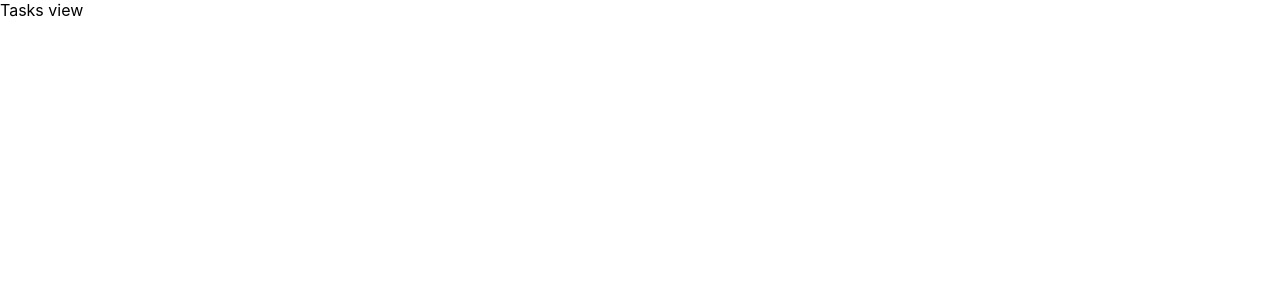
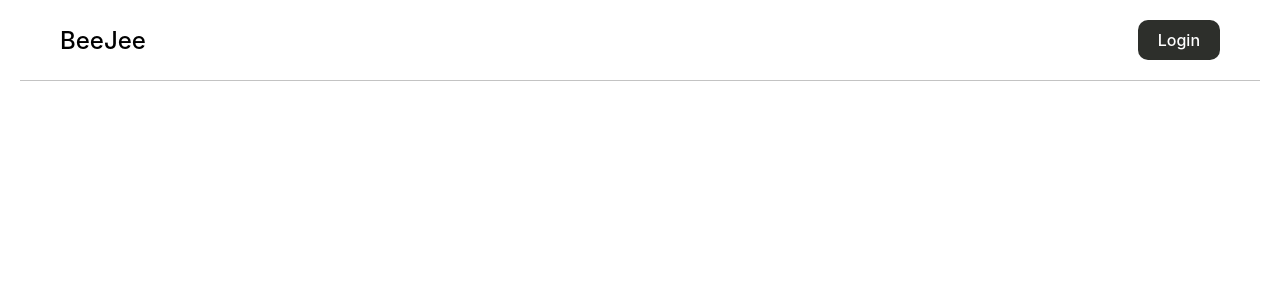
Before and after one commit to Crepiks/beejee-task, a React (Create React App) app: page / in a window 1280 px wide. Shown: the top 300 px of the page. Built offline with nearby package versions, Linux system fonts and the light colour scheme.

Commit message:
feat: implement header component

```diff
--- /dev/null
+++ b/src/components/header/header.module.css
@@ -0,0 +1,23 @@
+.header {
+  height: 80px;
+  margin: 0 20px;
+  padding: 0 40px;
+  display: flex;
+  align-items: center;
+  justify-content: space-between;
+  border-bottom: 1px solid #c3c3c3;
+}
+
+.logo {
+  font-size: 24px;
+  font-weight: 500;
+}
+
+.loginButton {
+  padding: 10px 20px;
+  color: white;
+  font-weight: 500;
+  text-decoration: none;
+  background-color: #2d2f2b;
+  border-radius: 10px;
+}
--- /dev/null
+++ b/src/components/header/header.tsx
@@ -0,0 +1,14 @@
+import React from "react";
+import { Link } from "react-router-dom";
+import styles from "./header.module.css";
+
+function Header() {
+  return (
+    <div className={styles.header}>
+      <span className={styles.logo}>BeeJee</span>
+      <Link to="/login" className={styles.loginButton}>Login</Link>
+    </div>
+  );
+}
+
+export default Header;
--- a/src/views/tasks.view.tsx
+++ b/src/views/tasks.view.tsx
@@ -1,7 +1,12 @@
 import React from "react";
+import Header from "../components/header/header";
 
 function TasksView() {
-  return <div>Tasks view</div>;
+  return (
+    <div>
+      <Header />
+    </div>
+  );
 }
 
 export default TasksView;
```
